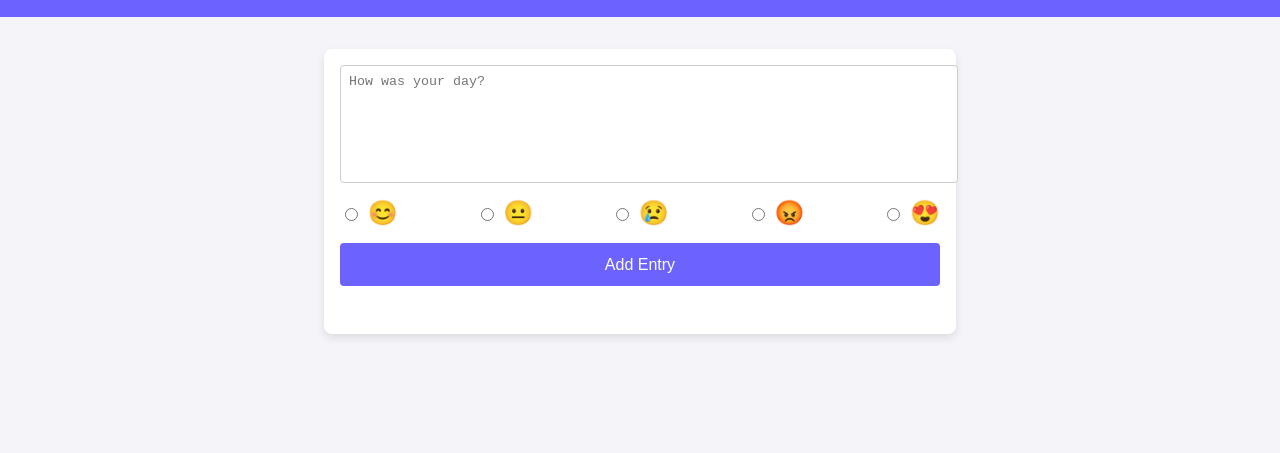
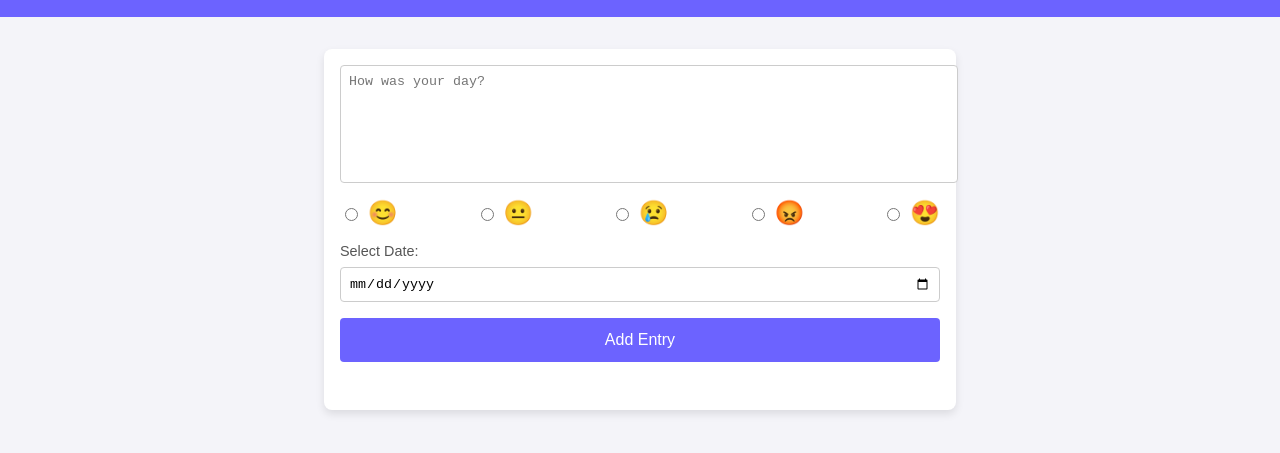
Before and after one commit to sasban9/chatgpt-html, a plain HTML site: page journal.html in a window 1280 px wide. Shown: the part 95-548 px from the top of the page. Drawn offline with Linux system fonts and the light colour scheme; no server answers.

Commit message:
add date picker to journal entries and update header title

```diff
--- a/journal.html
+++ b/journal.html
@@ -93,11 +93,28 @@
             font-size: 0.9rem;
             color: #666;
         }
+
+        .date-picker {
+            display: flex;
+            flex-direction: column;
+            gap: 0.5rem;
+        }
+
+        .date-picker label {
+            font-size: 0.9rem;
+            color: #555;
+        }
+
+        .date-picker input {
+            padding: 0.5rem;
+            border: 1px solid #ccc;
+            border-radius: 4px;
+        }
     </style>
 </head>
 <body>
     <header>
-        <h1>Vibe Journal</h1>
+        <h1>JOURNAL BY SASBAN</h1>
     </header>
     <main>
         <form id="journalForm">
@@ -108,6 +125,10 @@
                 <label><input type="radio" name="mood" value="😢"> 😢</label>
                 <label><input type="radio" name="mood" value="😡"> 😡</label>
                 <label><input type="radio" name="mood" value="😍"> 😍</label>
+            </div>
+            <div class="date-picker">
+                <label for="entryDate">Select Date:</label>
+                <input type="date" id="entryDate" value="">
             </div>
             <button type="submit">Add Entry</button>
         </form>
@@ -141,6 +162,7 @@
 
             const text = document.getElementById('entryText').value;
             const mood = document.querySelector('input[name="mood"]:checked')?.value;
+            const date = document.getElementById('entryDate').value || new Date().toLocaleDateString();
 
             if (!text || !mood) {
                 alert('Please write an entry and select a mood!');
@@ -150,7 +172,7 @@
             const newEntry = {
                 text,
                 mood,
-                date: new Date().toLocaleDateString()
+                date
             };
 
             const response = await fetch(API_URL, {
```
